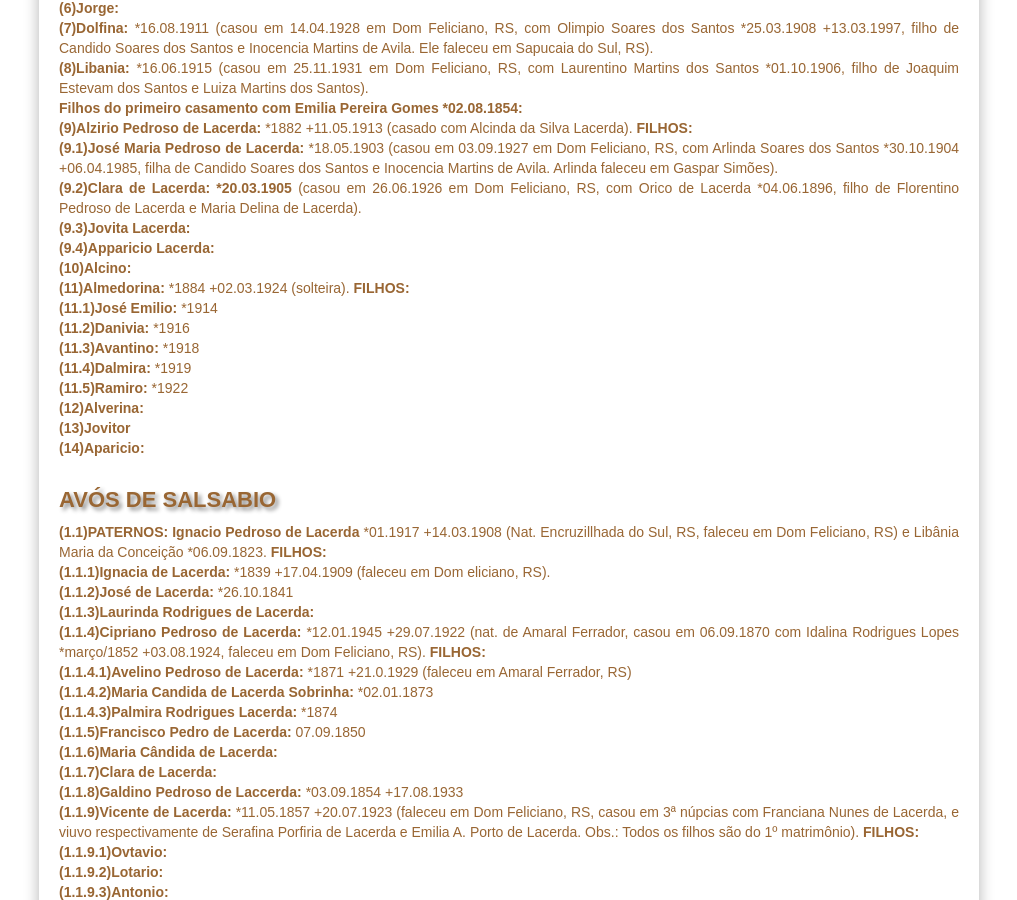
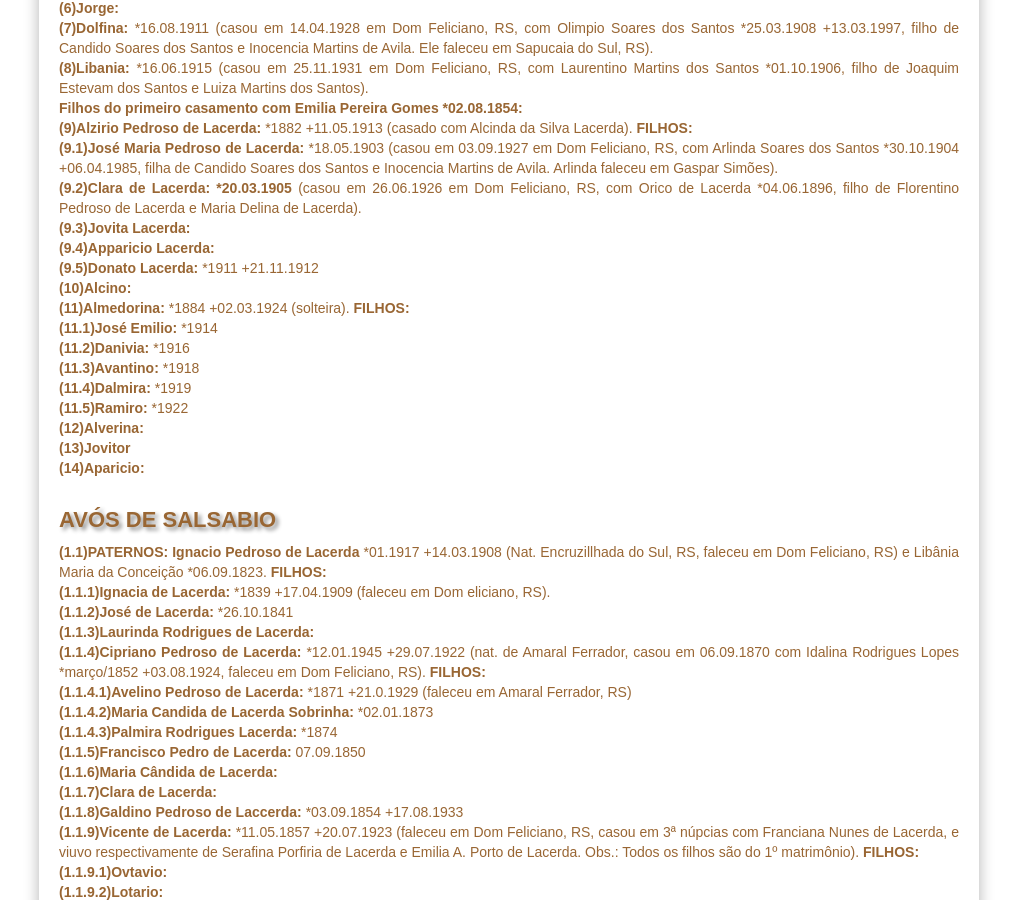
Before and after one commit to claudiovargas1955/claudiovargas1955.github.io, a Jekyll site: the page built from _pages/familia-lacerda-salsabio.html, in a window 1280 px wide and 900 px high, scrolled down 1001 px. Shown: the whole window, without its empty margins (131-1148 px from the left). Built offline with Jekyll 4.4.1, drawn with Linux system fonts in a browser that asks for light colours; some web fonts are replaced.

Commit message:
Update familia-lacerda-salsabio.html

```diff
--- a/_pages/familia-lacerda-salsabio.html
+++ b/_pages/familia-lacerda-salsabio.html
@@ -135,6 +135,8 @@ dos Santos *21.07.1925, nat. de Cachoeira do Sul, RS, filho de Adão Josino dos
     e Maria Delina de Lacerda).<br>
     <b>(9.3)Jovita Lacerda:  </b><br>
     <b>(9.4)Apparicio Lacerda:  </b><br>
+    <b>(9.5)Donato Lacerda:  </b>*1911 +21.11.1912<br>
+
     <b>(10)Alcino: </b><br>
     <b>(11)Almedorina: </b>*1884 +02.03.1924 (solteira). <b>FILHOS: </b><br>
     <b>(11.1)José Emilio: </b>*1914<br>
```
